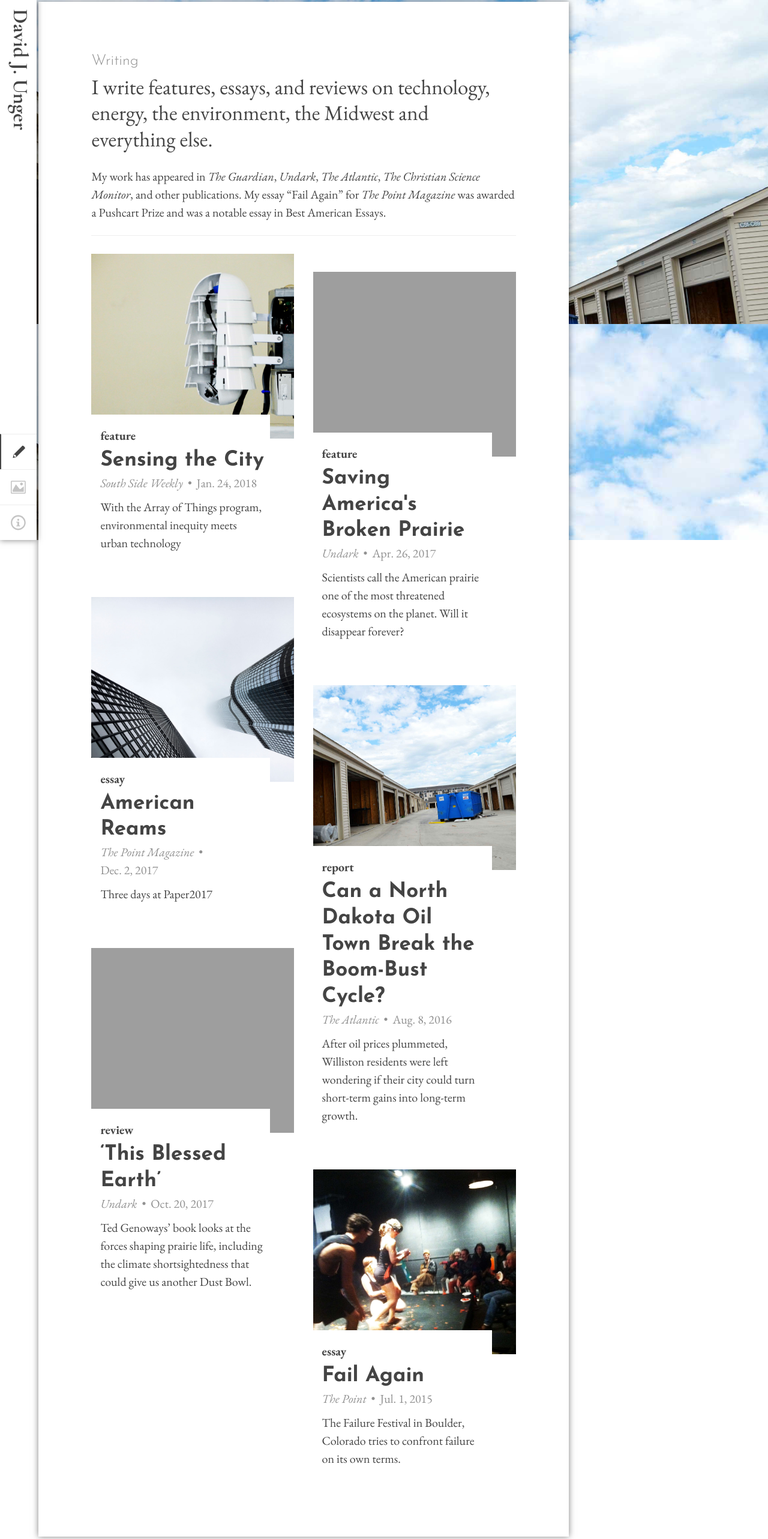
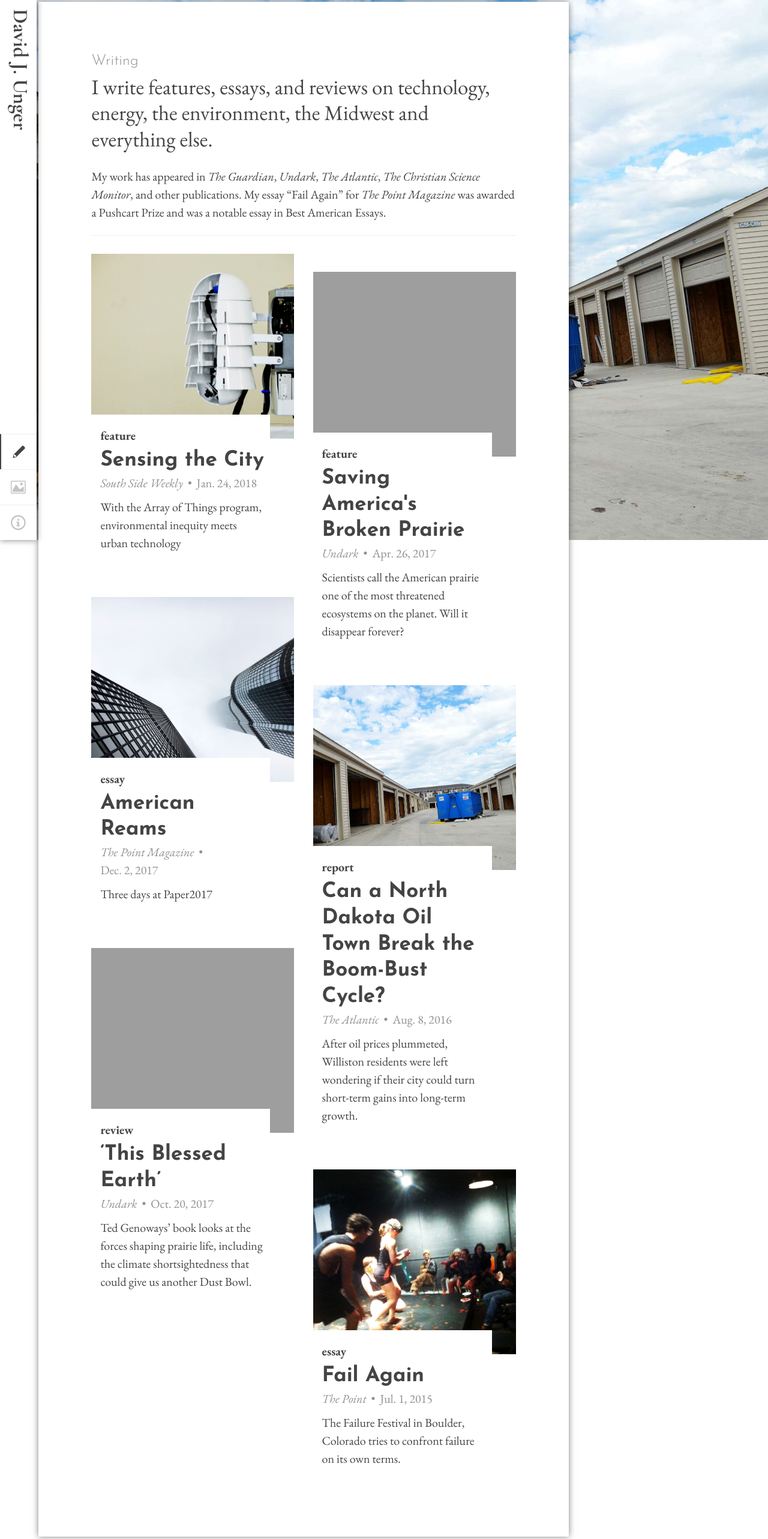
Before and after one commit to dungerdunger/dungerdunger.github.io, a Jekyll site: the page built from _pages/01_writing.md, in a window 1280 px wide. Shown: the whole page at 60% size. Built offline with Jekyll 4.4.1, drawn with Linux system fonts in a browser that asks for light colours.

Commit message:
removed base-bottom on desktop

```diff
--- a/_layouts/page-design.html
+++ b/_layouts/page-design.html
@@ -3,7 +3,7 @@ layout: default
 ---
 
 	<div id="base">
-		<div class="base-image" style="background:url('{{ site.url }}/{{ page.img }}'); background-size:{{ page.img-background_size }}; background-position:{{ page.img-background_position }};"></div>
+		<div class="base-image" style="background:url('{{ site.url }}/{{ page.img }}');"></div>
 		<div class="base-image-bottom" style="background:url('{{ site.url }}/{{ page.img }}');"></div>
 	</div>
 
--- a/_layouts/page-writing.html
+++ b/_layouts/page-writing.html
@@ -2,7 +2,7 @@
 layout: default
 ---
 <div id="base">
-	<div class="base-image" style="background:url('{{ site.url }}/{{ page.img }}'); background-size:{{ page.img-background_size }}; background-position:{{ page.img-background_position }};"></div>
+	<div class="base-image" style="background:url('{{ site.url }}/{{ page.img }}');"></div>
 	<div class="base-image-bottom" style="background:url('{{ site.url }}/{{ page.img }}');"></div>
 
 </div>
--- a/_sass/_style.scss
+++ b/_sass/_style.scss
@@ -466,7 +466,9 @@ body.internal {
 				width:100%;
 				background-size:cover;
 				background-position:center;
-
+				@media (min-width:1000px) {
+					display:none;
+				}
 			}
 		}
 		section#page-intro {
```
